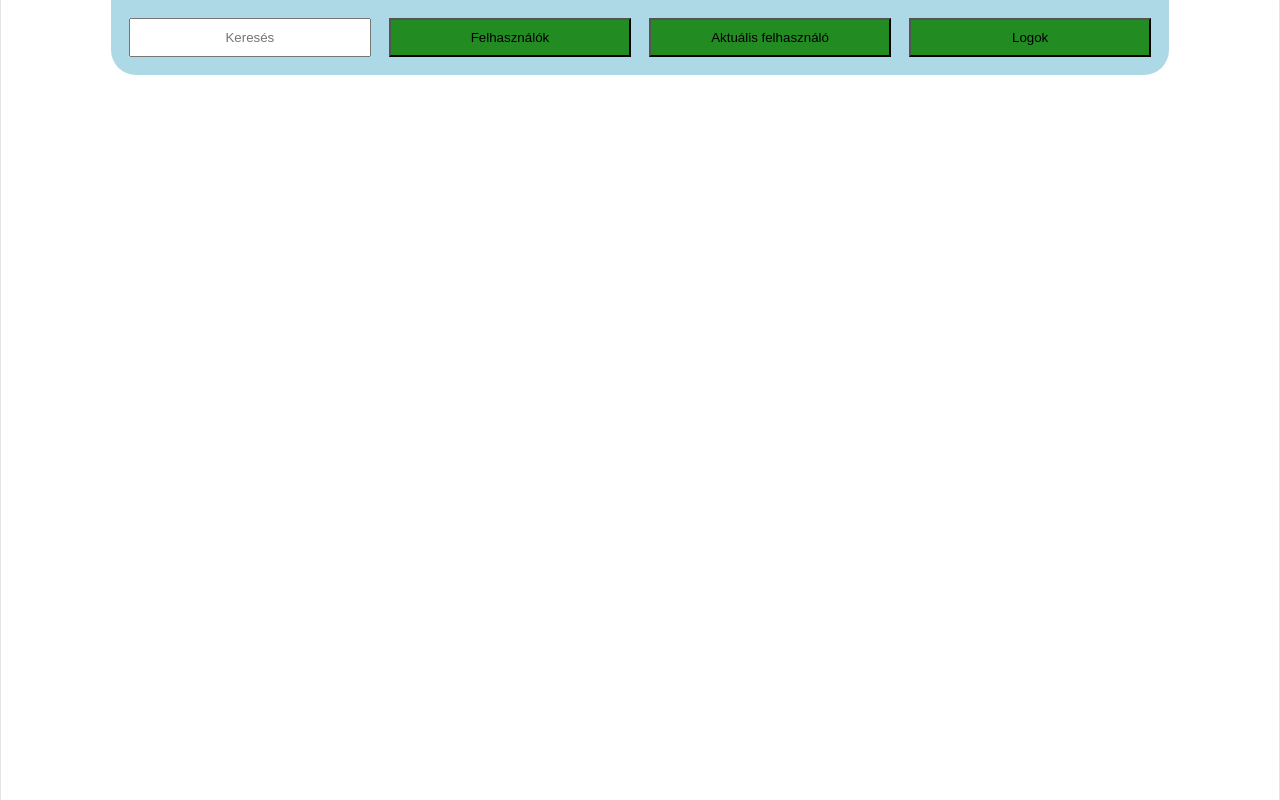
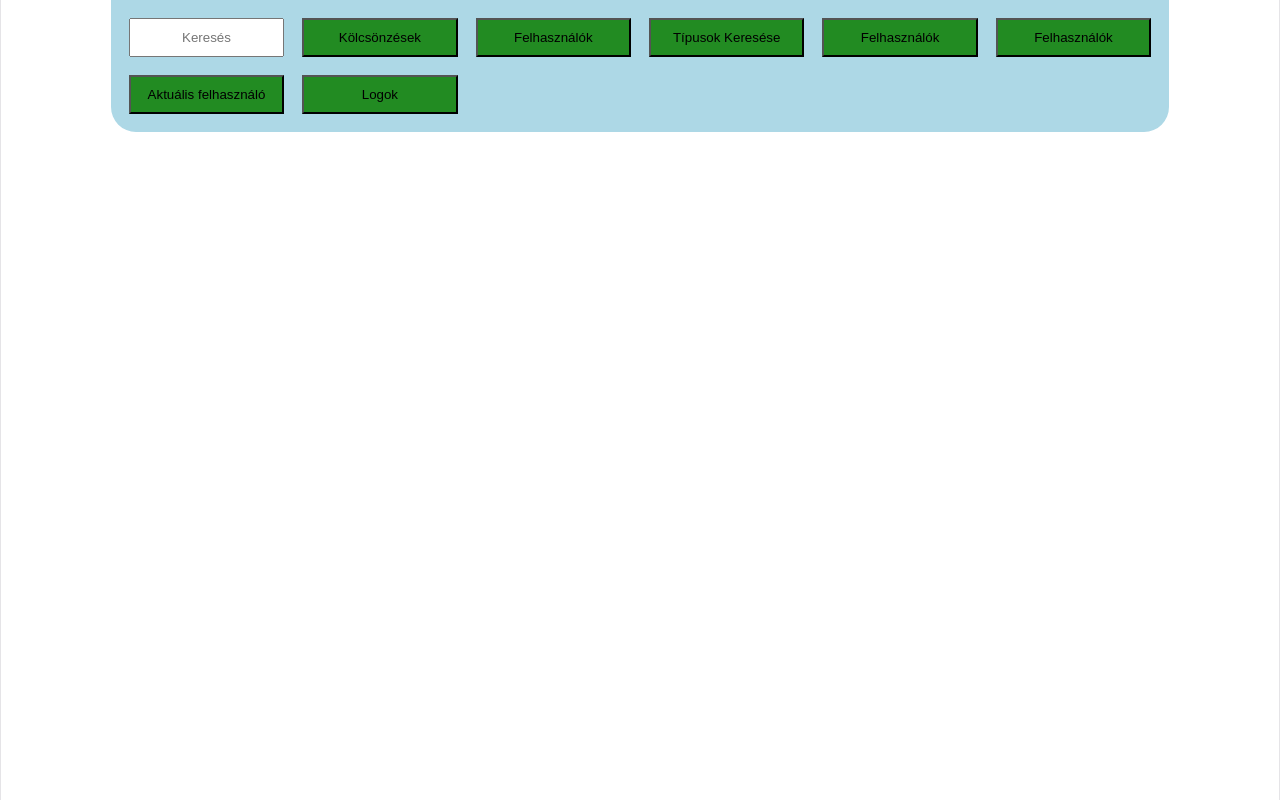
Before and after one commit to Gergo-Hunor-Gergo-vizsgaremek-csoport/vizsgaremek-frontend, a React (Vite) app: page / in a window 1280 px wide. Built offline with nearby package versions, Linux system fonts and the light colour scheme; what inversify would draw is missing.

Commit message:
KolcsonzesPage fixes

```diff
--- a/src/components/NavBar.tsx
+++ b/src/components/NavBar.tsx
@@ -15,6 +15,10 @@ export function NavBar({onSearchQueryChange}: NavBarProps) {
     return (
         <div className={styles.root}>
             <input type={"text"} className={styles.navsearch} onChange={e=>SearchChange(e.target.value)} placeholder={"Keresés"}/>
+            <Link to={"/kolcsonzes"}><button className={styles.navbutton}>Kölcsönzések</button></Link>
+            <Link to={"/dev"}><button className={styles.navbutton}>Felhasználók</button></Link>
+            <Link to={"/"}><button className={styles.navbutton}>Típusok Keresése</button></Link>
+            <Link to={"/user"}><button className={styles.navbutton}>Felhasználók</button></Link>
             <Link to={"/dev"}><button className={styles.navbutton}>Felhasználók</button></Link>
             <Link to={"/admin"}><button className={styles.navbutton}>Aktuális felhasználó</button></Link>
             <Link to={"/dev"}><button className={styles.navbutton}>Logok</button></Link>
--- a/src/services/KolcsonzesService.ts
+++ b/src/services/KolcsonzesService.ts
@@ -9,9 +9,7 @@ export class KolcsonzesService {
         private readonly api: ApiService)
     {}
 
-    async get(
-        id:string
-    ): Promise<KolcsonzesReadDto> {
-        return this.api.get<KolcsonzesReadDto>(`/Kolcsonzes/${id}`);
+    async get(): Promise<KolcsonzesReadDto[]> {
+        return this.api.get<KolcsonzesReadDto[]>("/Kolcsonzes");
     }
 }
```
